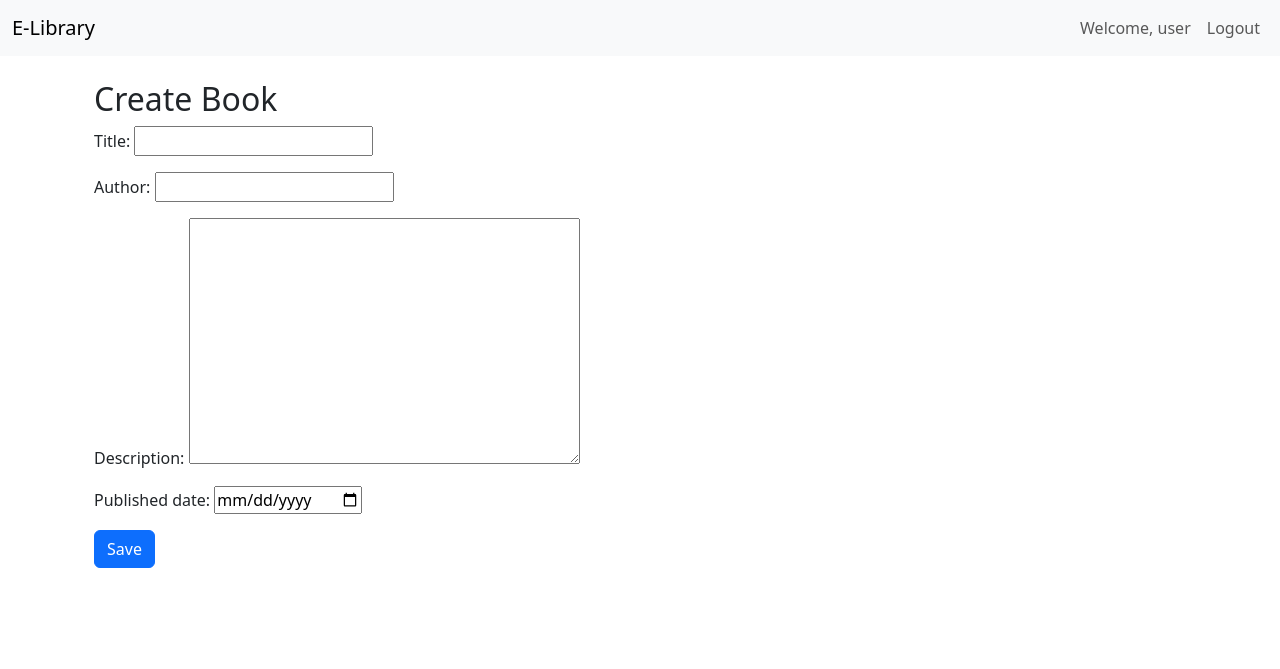
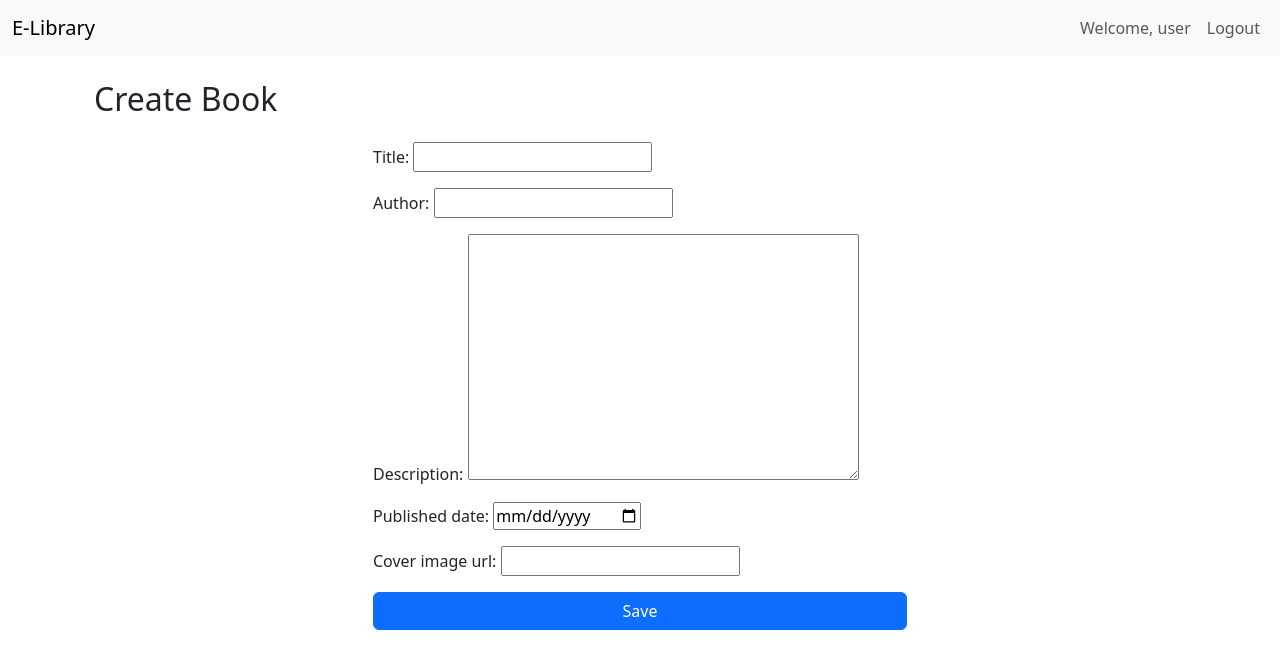
Before and after one commit to m-krisnandi/e-library, a Django app: page /book/add/ in a window 1280 px wide. Shown: the top 669 px of the page. Run offline with Django 4.2, Linux system fonts and the light colour scheme; a user stored in the database is signed in.

Commit message:
feat: add cover image to book list cards

```diff
--- a/books/forms.py
+++ b/books/forms.py
@@ -13,7 +13,7 @@ class RegisterForm(UserCreationForm):
 class BookForm(forms.ModelForm):
     class Meta:
         model = Book
-        fields = ['title', 'author', 'description', 'published_date']
+        fields = ['title', 'author', 'description', 'published_date', 'cover_image_url']
         widgets = {
             'published_date': forms.DateInput(attrs={'type': 'date'}),
         }
--- a/books/models.py
+++ b/books/models.py
@@ -6,6 +6,7 @@ class Book(models.Model):
     author = models.CharField(max_length=100)
     description = models.TextField()
     published_date = models.DateField()
+    cover_image_url = models.URLField(max_length=200, blank=True)
 
     def __str__(self):
         return self.title
--- a/templates/book_form.html
+++ b/templates/book_form.html
@@ -1,14 +1,52 @@
 {% extends "base_generic.html" %}
 
-{% block title %}Book Form{% endblock %}
+{% block title %}{{ form.instance.pk|yesno:"Edit,Create" }} Book{% endblock %}
 
 {% block content %}
     <div class="container mt-4">
-        <h2>{% if form.instance.pk %}Edit{% else %}Create{% endif %} Book</h2>
-        <form method="post">
-            {% csrf_token %}
-            {{ form.as_p }}
-            <button type="submit" class="btn btn-primary">Save</button>
-        </form>
+        <h2 class="mb-4">{{ form.instance.pk|yesno:"Edit,Create" }} Book</h2>
+        <div class="row justify-content-center">
+            <div class="col-md-6">
+                <form method="post" novalidate>
+                    {% csrf_token %}
+                    <div class="mb-3">
+                        {{ form.title.label_tag }}
+                        {{ form.title }}
+                        {% if form.title.errors %}
+                            <div class="text-danger">{{ form.title.errors }}</div>
+                        {% endif %}
+                    </div>
+                    <div class="mb-3">
+                        {{ form.author.label_tag }}
+                        {{ form.author }}
+                        {% if form.author.errors %}
+                            <div class="text-danger">{{ form.author.errors }}</div>
+                        {% endif %}
+                    </div>
+                    <div class="mb-3">
+                        {{ form.description.label_tag }}
+                        {{ form.description }}
+                        {% if form.description.errors %}
+                            <div class="text-danger">{{ form.description.errors }}</div>
+                        {% endif %}
+                    </div>
+                    <div class="mb-3">
+                        {{ form.published_date.label_tag }}
+                        {{ form.published_date }}
+                        {% if form.published_date.errors %}
+                            <div class="text-danger">{{ form.published_date.errors }}</div>
+                        {% endif %}
+                    </div>
+                    <div class="mb-3">
+                        {{ form.cover_image_url.label_tag }}
+                        {{ form.cover_image_url }}
+                        {% if form.cover_image_url.errors %}
+                            <div class="text-danger">{{ form.cover_image_url.errors }}</div>
+                        {% endif %}
+                    </div>
+                    <button type="submit" class="btn btn-primary w-100">Save</button>
+                </form>
+            </div>
+        </div>
     </div>
 {% endblock %}
```
Also changed, not shown: templates/book_detail.html (+16 -0 lines), templates/book_list.html (+29 -11 lines), books/migrations/0002_book_cover_image_url.py (added), db.sqlite3.
